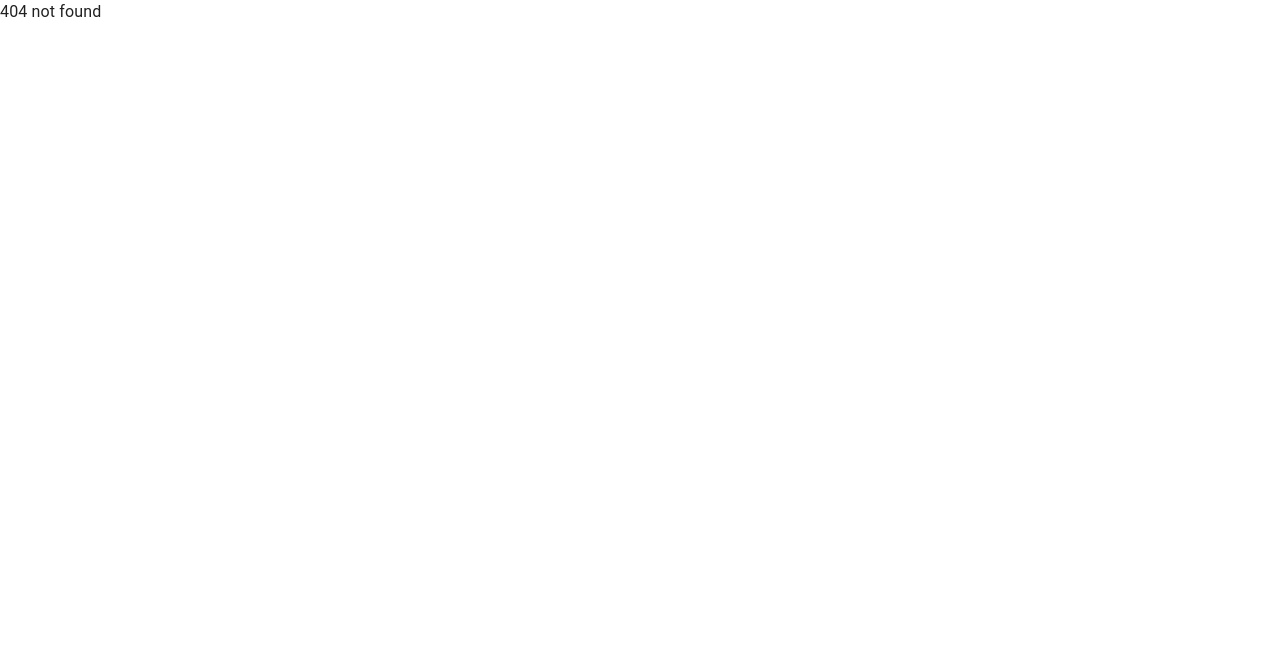
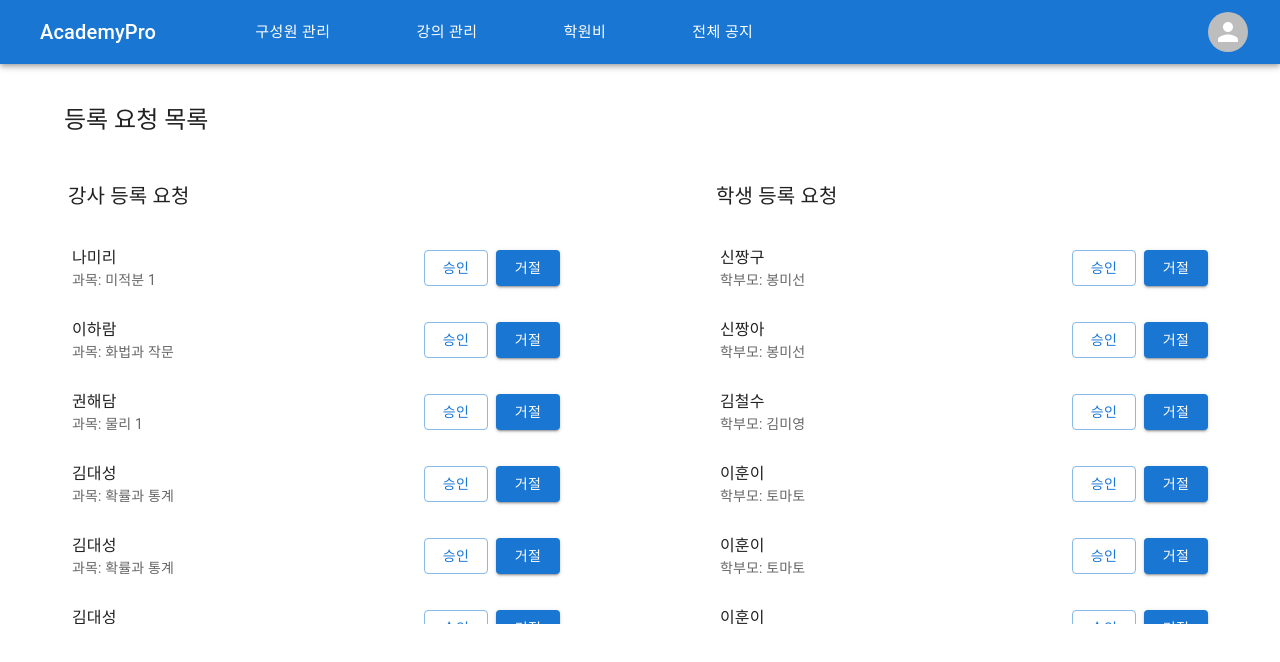
Before and after one commit to Academy-Diary/AcademyDiary_WEB, a React (Vite) app: page /director/manage-members/request-list in a window 1280 px wide. Before the commit this address had no page. Shown: the top 662 px of the page. Built offline with nearby package versions, Linux system fonts and the light colour scheme.

Commit message:
feat: 원장 등록요청목록 화면 추가 #11

```diff
--- a/src/App.jsx
+++ b/src/App.jsx
@@ -1,7 +1,7 @@
 import React, { useState } from 'react';
 import { Routes, Route, BrowserRouter } from 'react-router-dom';
 import { Container, Box, Typography, Button } from '@mui/material';
-import { Login, SignUp, Register, NotFound, DirectorHome, TeacherHome } from './pages';
+import { Login, SignUp, Register, NotFound, DirectorHome, TeacherHome, DirectorReqList } from './pages';
 
 function App() {
   const [isLoggedIn, setIsLoggedIn] = useState(false);
@@ -17,6 +17,7 @@ function App() {
           {/* notFound : 일치하는 라우트 없는 경우 처리 */}
           <Route path="*" element={<NotFound />} />
           <Route path="/director" element={<DirectorHome />} />
+          <Route path="/director/manage-members/request-list" element={<DirectorReqList />} />
         </Routes>
       </BrowserRouter>
     </div>
--- /dev/null
+++ b/src/pages/director/directorReqList.jsx
@@ -0,0 +1,117 @@
+import React from 'react';
+
+import { Box, Typography, List, ListItem, ListItemText, Button, Grid } from '@mui/material';
+
+import Director from '../../components/layouts/director';
+
+export default function DirectorReqList() {
+  return (
+    <Director>
+      <Box m={2}>
+        <Typography variant="h5" mb={3} p={1}>
+          등록 요청 목록
+        </Typography>
+        <Grid container spacing="10vw">
+          <Grid item xs={6}>
+            <Typography variant="h6" p={1.5}>
+              강사 등록 요청
+            </Typography>
+            <List sx={{ overflow: 'auto', maxHeight: '50vh', bgcolor: 'background.paper' }}>
+              <ListItem>
+                <ListItemText primary="나미리" secondary="과목: 미적분 1" />
+                <Button variant="outlined" sx={{ mr: 1 }}>
+                  승인
+                </Button>
+                <Button variant="contained">거절</Button>
+              </ListItem>
+              <ListItem>
+                <ListItemText primary="이하람" secondary="과목: 화법과 작문" />
+                <Button variant="outlined" sx={{ mr: 1 }}>
+                  승인
+                </Button>
+                <Button variant="contained">거절</Button>
+              </ListItem>
+              <ListItem>
+                <ListItemText primary="권해담" secondary="과목: 물리 1" />
+                <Button variant="outlined" sx={{ mr: 1 }}>
+                  승인
+                </Button>
+                <Button variant="contained">거절</Button>
+              </ListItem>
+              <ListItem>
+                <ListItemText primary="김대성" secondary="과목: 확률과 통계" />
+                <Button variant="outlined" sx={{ mr: 1 }}>
+                  승인
+                </Button>
+                <Button variant="contained">거절</Button>
+              </ListItem>
+              <ListItem>
+                <ListItemText primary="김대성" secondary="과목: 확률과 통계" />
+                <Button variant="outlined" sx={{ mr: 1 }}>
+                  승인
+                </Button>
+                <Button variant="contained">거절</Button>
+              </ListItem>
+              <ListItem>
+                <ListItemText primary="김대성" secondary="과목: 확률과 통계" />
+                <Button variant="outlined" sx={{ mr: 1 }}>
+                  승인
+                </Button>
+                <Button variant="contained">거절</Button>
+              </ListItem>
+            </List>
+          </Grid>
+          <Grid item xs={6}>
+            <Typography variant="h6" p={1.5}>
+              학생 등록 요청
+            </Typography>
+            <List sx={{ overflow: 'auto', maxHeight: '50vh', bgcolor: 'background.paper' }}>
+              <ListItem>
+                <ListItemText primary="신짱구" secondary="학부모: 봉미선" />
+                <Button variant="outlined" sx={{ mr: 1 }}>
+                  승인
+                </Button>
+                <Button variant="contained">거절</Button>
+              </ListItem>
+              <ListItem>
+                <ListItemText primary="신짱아" secondary="학부모: 봉미선" />
+                <Button variant="outlined" sx={{ mr: 1 }}>
+                  승인
+                </Button>
+                <Button variant="contained">거절</Button>
+              </ListItem>
+              <ListItem>
+                <ListItemText primary="김철수" secondary="학부모: 김미영" />
+                <Button variant="outlined" sx={{ mr: 1 }}>
+                  승인
+                </Button>
+                <Button variant="contained">거절</Button>
+              </ListItem>
+              <ListItem>
+                <ListItemText primary="이훈이" secondary="학부모: 토마토" />
+                <Button variant="outlined" sx={{ mr: 1 }}>
+                  승인
+                </Button>
+                <Button variant="contained">거절</Button>
+              </ListItem>
+              <ListItem>
+                <ListItemText primary="이훈이" secondary="학부모: 토마토" />
+                <Button variant="outlined" sx={{ mr: 1 }}>
+                  승인
+                </Button>
+                <Button variant="contained">거절</Button>
+              </ListItem>
+              <ListItem>
+                <ListItemText primary="이훈이" secondary="학부모: 토마토" />
+                <Button variant="outlined" sx={{ mr: 1 }}>
+                  승인
+                </Button>
+                <Button variant="contained">거절</Button>
+              </ListItem>
+            </List>
+          </Grid>
+        </Grid>
+      </Box>
+    </Director>
+  );
+}
--- a/src/pages/index.js
+++ b/src/pages/index.js
@@ -5,3 +5,4 @@ export { default as Login } from './login/login';
 export { default as TeacherHome } from './home/teacherHome';
 export { default as Register } from './register/register';
 export { default as DirectorHome } from './director/directorHome';
+export { default as DirectorReqList } from './director/directorReqList';
```
